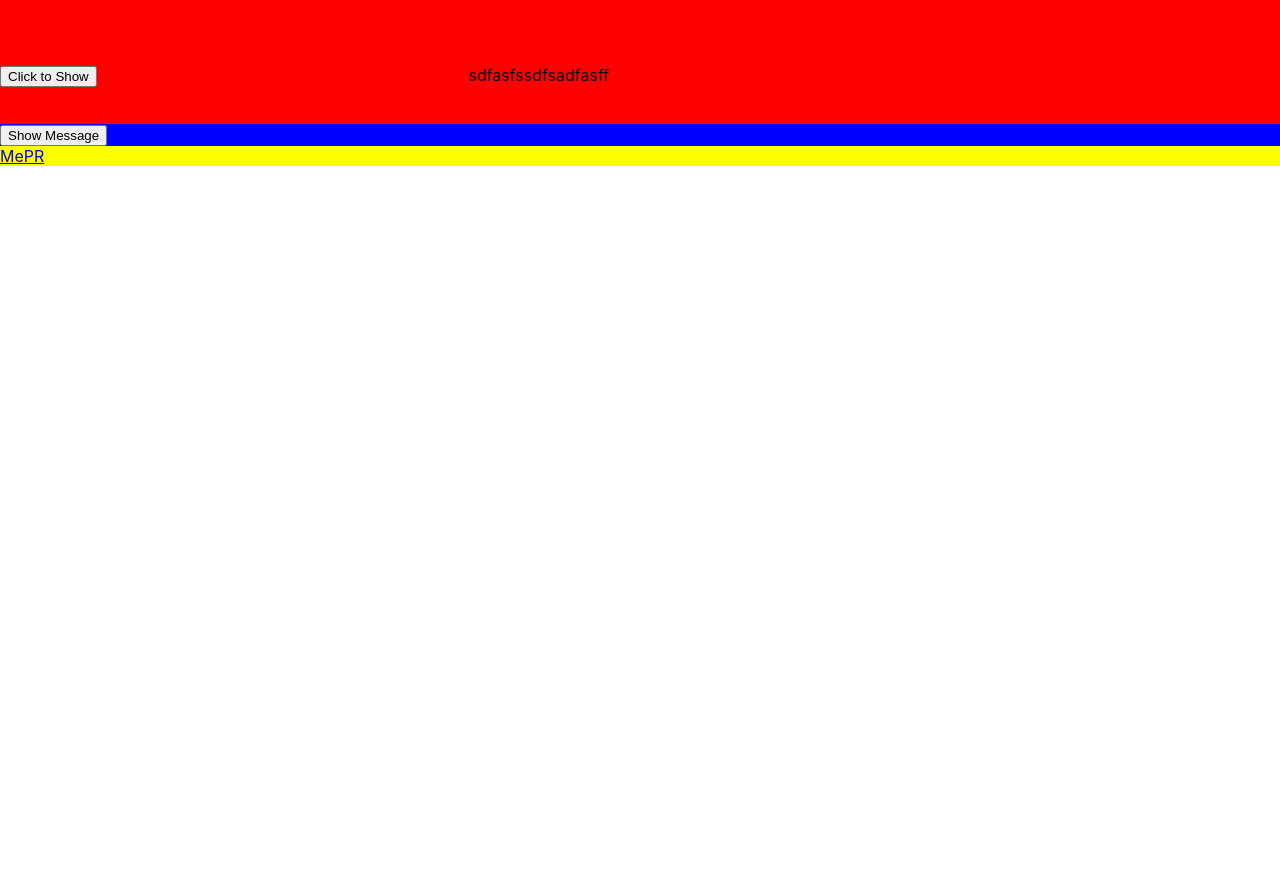
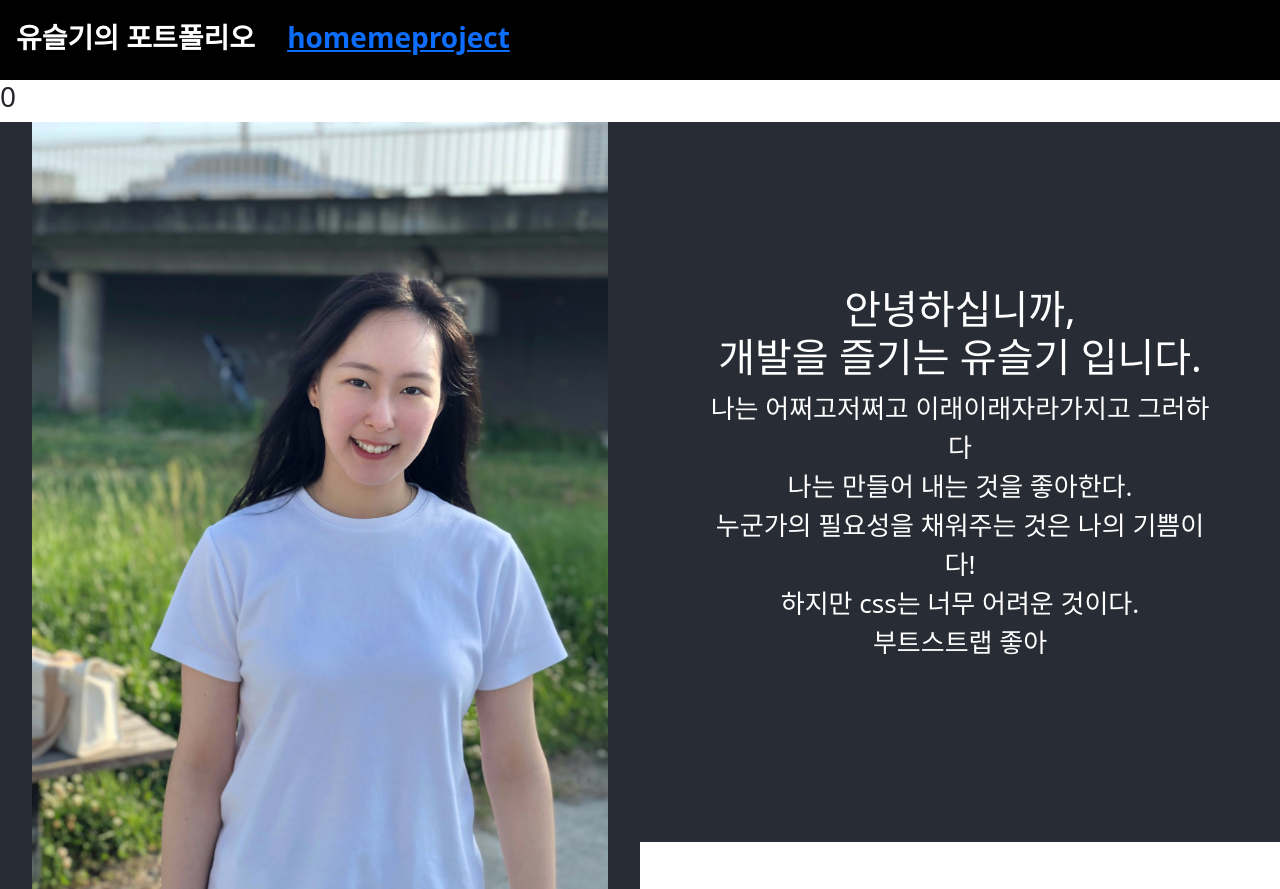
Before and after one commit to seulki9802/blog, a React (Create React App) app: page / in a window 1280 px wide. Before the commit the page ends 800 px from the top, so only its background shows below. Built offline with nearby package versions, Linux system fonts and the light colour scheme.

Commit message:
화면전환 공부중.. 트랜지션 효과는 쓸 수 있으나 라우터를 쓰는 화면전환에선 어려움을 겪고있다. map을 사용해서 어떤 state에 따라 페이지를 보여주니까 주소창으로 들어왔을 때 페이지를 안 보여줌 .... .. ..

```diff
--- a/src/App.css
+++ b/src/App.css
@@ -7,6 +7,9 @@
   height: 90vh;
   width: 100vw;
   text-align: center;
+  background-color: #282c34;
+  color: white;
+
 }
 
 .project {
@@ -64,6 +67,26 @@
   font-size: 3.5vh;
 }
 
+.fade-enter {
+  opacity: 0.01;
+}
+
+.fade-enter.fade-enter-active {
+  opacity: 1;
+  transition: opacity 400ms ease-in;
+}
+
+.fade-exit {
+  opacity: 1;
+}
+
+.fade-exit.fade-exit-active {
+  opacity: 0.01;
+  transition: opacity 100ms ease-in;
+}
+
+
+
 ul {
   list-style:none;
   margin:0;
--- a/src/App.js
+++ b/src/App.js
@@ -1,35 +1,99 @@
-// import { useState } from 'react';
-import { BrowserRouter, Routes, Route, Link } from 'react-router-dom';
+import { useState, useRef } from 'react';
+import { BrowserRouter, Routes, Route, Link, Switch } from 'react-router-dom';
 
 import Me from './Me';
-import Project from './Project'
+import Project from './Project';
+import Home from './Home';
+
 
 import './App.css';
 import 'bootstrap/dist/css/bootstrap.min.css';
 
-import { TransitionGroup, CSSTransition } from 'react-transition-group';
+import { TransitionGroup, CSSTransition, SwitchTransition } from 'react-transition-group';
+import { getElementError } from '@testing-library/react';
 
 function App() {
+
+  const [state, setState] = useState(0);
+
+  const pages = [
+    {
+      id : 0,
+      name : 'home',
+      path : '/',
+      element : <Home />
+    },
+    {
+      id : 1,
+      name : 'me',
+      path : '/me',
+      element : <Me />
+    },
+    {
+      id : 2,
+      name : 'project',
+      path : '/project',
+      element : <Project />
+    }
+  ]
+
+  function changePage(e) {
+    setState(e.target.id)
+  }
+
   return (
     <div className='App'>
+      <BrowserRouter>
 
-      {/* <div className='App-header'>
+        <div className="black-nav">
+          유슬기의 포트폴리오
+          <ul>
+            { pages.map((page) => {
+              return <Link key={ page.id } to={ page.path } onClick={ changePage } id={ page.id }>{ page.name }</Link>
+            }) }
+          </ul>
+        </div>
 
-      </div> */}
+        <SwitchTransition mode={"out-in"}>
+          <CSSTransition
+            key={ state }
+            addEndListener={ (node, done) => node.addEventListener("transitionend", done, false) }
+            classNames='fade'
+            timeout = { 250 }
+          >
+            <>
+            <div>
 
-      <BrowserRouter>
-        <Navbar />
+              <h3> { state } </h3>
 
-        <TransitionGroup>
-          <CSSTransition timeout={ 300 } classNames="fade">
-            <Routes>
-              <Route path='/me' element={ <Me /> }></Route>
-              <Route path='/project' element={ <Project /> }></Route>
+              <Me ></Me>
+
+              {/* <Routes>
+
+                {
+                  pages.map((page) => {
+                    return state == page.id? <Route key={ page.id } path={ page.path } element={ page.element }></Route>: null
+                  })
+                }
+
+              </Routes> */}
+
+
+            </div>
+
+            </>
+          </CSSTransition>
+        </SwitchTransition>
+
+        {/* <CSSTransition id='dd' in={ showPage } timeout={ 300 } classNames="fade" unmountOnExi>
+          <Routes>
+            <Route path='/me' element={ <Me /> }></Route>
+            <Route path='/project' element={ <Project /> }></Route>
           </Routes>
-          </CSSTransition>
-        </TransitionGroup>
+        </CSSTransition> */}
 
       </BrowserRouter>
+
     </div>
   )
 }
@@ -39,7 +103,7 @@ function Navbar() {
     <div className="black-nav">
       유슬기의 포트폴리오
       <ul>
-          <Link to="/"><li>Home</li></Link>
+          <Link to="/" ><li>Home</li></Link>
           <Link to="/me"><li>Me</li></Link>
           <Link to="/project"><li>Project</li></Link>
       </ul>
--- /dev/null
+++ b/src/Home.js
@@ -0,0 +1,9 @@
+function Home() {
+  return(
+    <>
+      <h3>homesdfs~</h3>
+    </>
+  )
+}
+
+export default Home;
--- a/src/Project.js
+++ b/src/Project.js
@@ -1,6 +1,6 @@
 import { useState } from 'react';
 import { Carousel, Container } from 'react-bootstrap';
-// import seulki from './src_assets/seulki.JPG';
+import seulki from './src_assets/seulki.JPG';
 
 
 function Project() {
@@ -64,7 +64,7 @@ function Project() {
               <Carousel.Item key={ project.index} >
                 <img
                 // className="d-block w-100"
-                // src={ seulki }
+                src={ seulki }
                 alt={ project.title }
               />
                 <Carousel.Caption>
--- a/src/Transition.js
+++ b/src/Transition.js
@@ -8,6 +8,7 @@ import Project from './Project'
 
 import { useState } from 'react';
 import './transitionStyle.css';
+import { isValidInputTimeValue } from "@testing-library/user-event/dist/utils";
 
 const duration = 500;
 const defaultStyle = {
@@ -24,33 +25,22 @@ const transitionStyles = {
   exited: { opacity: 0 },
 };
 function App() {
-  const [inProp, setInProp] = useState(false);
   return (
     <>
-      <div style={ {background: 'red'} }>
-        <button onClick={() => setInProp(!inProp)}>Click to Show</button>
-        <Transition in={inProp} timeout={300}>
-          {(state) => (
-            <div
-              style={{
-                ...defaultStyle,
-                ...transitionStyles[state]
-              }}
-            >
-              I'm a component that gets a Fade transition!
-              <Test />
-            </div>
-          )}
-        </Transition>
-        sdfasfssdfsadfasff
+      {/* <div style={ {background: 'red'} }>
+        <Example0 />
       </div>
 
       <div style={ {background: 'blue'} }>
-        <Example />
+        <Example1 />
       </div>
 
       <div style={ {background: 'yellow'} }>
         <Example2 />
+      </div> */}
+
+      <div style={ {background: 'yellow'} }>
+        <Example3 />
       </div>
 
     </>
@@ -63,7 +53,31 @@ function Test() {
     )
 }
 
-function Example() {
+function Example0() {
+  const [inProp, setInProp] = useState(false);
+
+  return(
+    <>
+      <button onClick={() => setInProp(!inProp)}>Click to Show</button>
+      <Transition in={inProp} timeout={300}>
+        {(state) => (
+          <div
+            style={{
+              ...defaultStyle,
+              ...transitionStyles[state]
+            }}
+          >
+            I'm a component that gets a Fade transition!
+            <Test />
+          </div>
+        )}
+      </Transition>
+      sdfasfssdfsadfasff
+    </>
+  )
+}
+
+function Example1() {
     const [showMessage, setShowMessage] = useState(false);
     return (
       <div>
@@ -113,4 +127,76 @@ function Example2() {
   );
 }
 
+function Example3() {
+  const [state, setState] = useState(0);
+
+  const items = [
+    {
+      id : 0,
+      name : 'home ',
+      path : '/'
+    },
+    {
+      id : 1,
+      name : 'me ',
+      path : '/me'
+    },
+    {
+      id : 2,
+      name : 'project ',
+      path : '/project'
+    }
+  ]
+
+  function changeItem(e) {
+    setState(e.target.id)
+  }
+
+  console.log(state==1)
+
+  return (
+    <BrowserRouter>
+
+      { items.map((item) => {
+        return <Link key={ item.id } to={ item.path } onClick={ changeItem } id={ item.id }>{ item.name }</Link>
+      }) }
+
+
+
+      <SwitchTransition mode={"out-in"}>
+        <CSSTransition
+          key={ state }
+          addEndListener={ (node, done) => node.addEventListener("transitionend", done, false) }
+          classNames='fade'
+          timeout = { 250 }
+        >
+          <>
+          <div>
+
+            <h3>{ state }</h3>
+
+            <Routes>
+              {/* <Route path='/me' element={ <Me />}></Route>
+              <Route path='/project' element={ <Project />}></Route> */}
+              {
+                state == 1
+                ? <Route path='/me' element={ <Me />}></Route>
+                : state == 2
+                ? <Route path='/project' element={ <Project />}></Route>
+                : null
+              }
+
+            </Routes>
+
+
+          </div>
+
+          </>
+        </CSSTransition>
+      </SwitchTransition>
+
+    </BrowserRouter>
+  );
+}
+
 export default App;
--- a/src/index.js
+++ b/src/index.js
@@ -1,15 +1,15 @@
 import React from 'react';
 import ReactDOM from 'react-dom/client';
 import './index.css';
-// import App from './App';
+import App from './App';
 import reportWebVitals from './reportWebVitals';
-import Transition from './Transition'
+// import Transition from './Transition'
 
 const root = ReactDOM.createRoot(document.getElementById('root'));
 root.render(
   <React.StrictMode>
-    {/* <App /> */}
-    <Transition />
+    <App />
+    {/* <Transition /> */}
   </React.StrictMode>
 );
 
--- a/src/transitionStyle.css
+++ b/src/transitionStyle.css
@@ -13,6 +13,23 @@
   }
   .example-exit-active {
     opacity: 0;
-    transform:translateX(-100%);
+    transform:translateX(100%);
     transition: opacity 300ms, transform 300ms;
   }
+
+  .fade-enter{
+    opacity: 0;
+ }
+ .fade-exit{
+    opacity: 1;
+ }
+ .fade-enter-active{
+    opacity: 1;
+ }
+ .fade-exit-active{
+    opacity: 0;
+ }
+ .fade-enter-active,
+ .fade-exit-active{
+    transition: opacity 500ms;
+ }
```
Also changed, not shown: src/styles.css (deleted, +0 -31 lines), src/test.js (added, +27 -0 lines).
